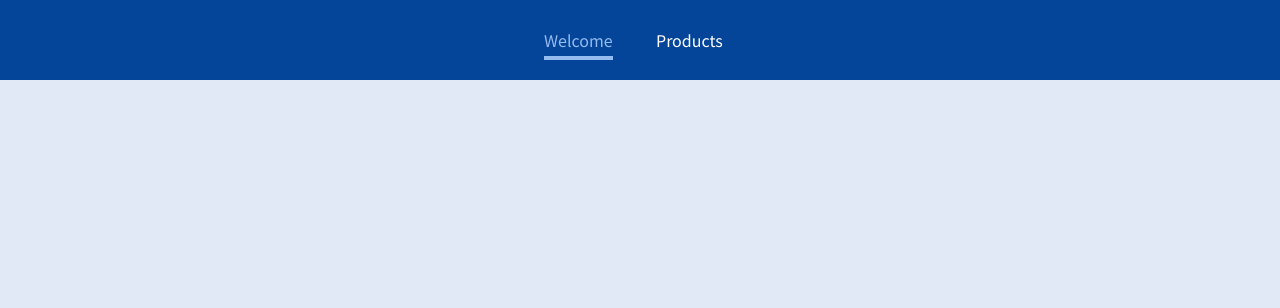
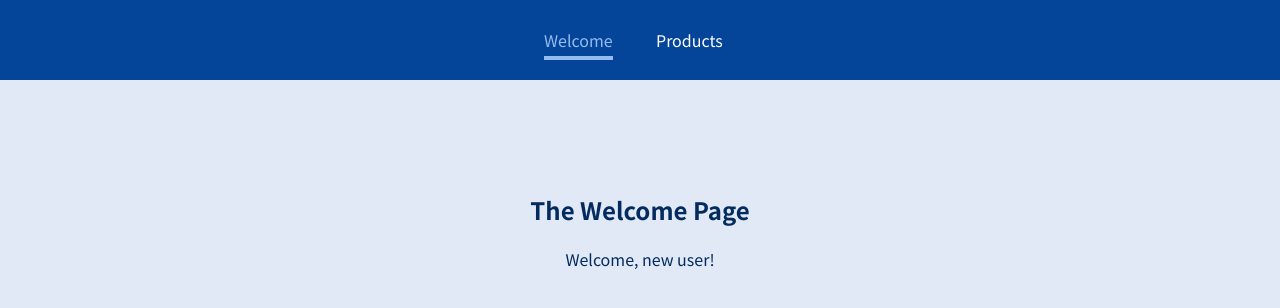
Before and after one commit to sioksohn/react-router-dom-v6-practice, a JavaScript app: page /welcome/new-user in a window 1280 px wide. Before the commit this address had no page. Shown: the top 308 px of the page. Built offline with nearby package versions, Linux system fonts and the light colour scheme.

Commit message:
Nested Routes @App @Welcome git status

```diff
--- a/src/App.js
+++ b/src/App.js
@@ -11,8 +11,8 @@ function App() {
       <MainHeader />
       <main>
         <Routes>
-          <Route path="/" element={<Navigate to="/welcome" />} />
-          <Route path="/welcome" element={<Welcome />} />
+          <Route path="/" element={<Navigate replace to="/welcome" />} />
+          <Route path="/welcome/*" element={<Welcome />} />
           <Route path="/products" element={<Products />} />
           <Route path="/products/:productId" element={<ProductDetail />} />
         </Routes>
--- a/src/pages/Welcome.js
+++ b/src/pages/Welcome.js
@@ -5,7 +5,7 @@ const Welcome = () => {
     <section>
       <h1>The Welcome Page</h1>
       <Routes>
-        <Route path="/welcome/new-user" element={<p>Welcome, new user!</p>} />
+        <Route path="new-user" element={<p>Welcome, new user!</p>} />
       </Routes>
     </section>
   );
```
